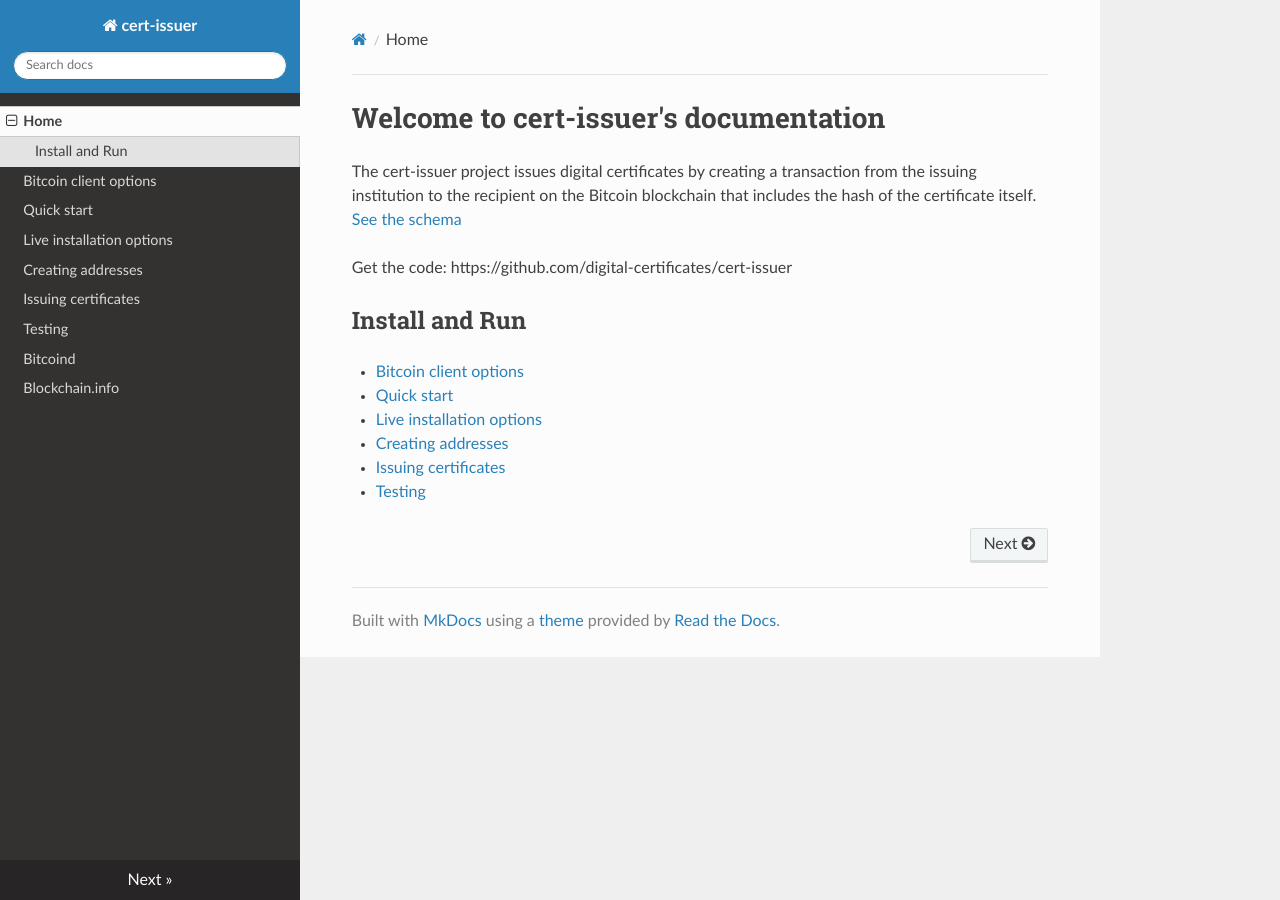
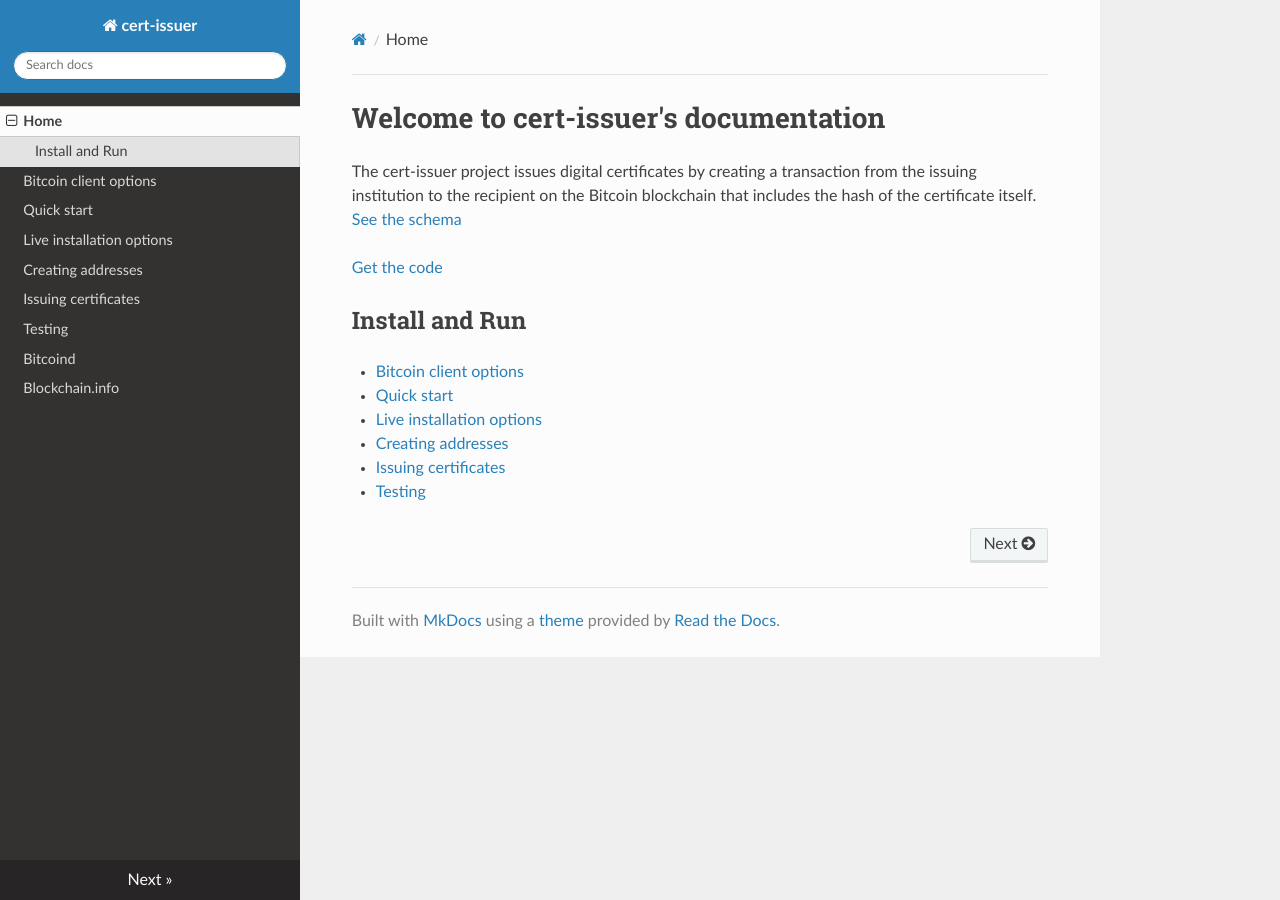
Before and after one commit to blockchain-certificates/cert-issuer, an MkDocs documentation site: the page built from docs/index.md, in a window 1280 px wide. Built offline with MkDocs 1.6.1, drawn with Linux system fonts in a browser that asks for light colours; nearby versions of some CDN libraries; old or Windows-style settings are respelled for this version of MkDocs.

Commit message:
Update index.md
show as link in RTD

```diff
--- a/docs/index.md
+++ b/docs/index.md
@@ -3,7 +3,7 @@ Welcome to cert-issuer's documentation
 The cert-issuer project issues digital certificates by creating a transaction from the issuing institution to the
 recipient on the Bitcoin blockchain that includes the hash of the certificate itself. [See the schema](https://github.com/digital-certificates/cert-schema)
 
-Get the code: https://github.com/digital-certificates/cert-issuer
+[Get the code](https://github.com/digital-certificates/cert-issuer)
 
 
 Install and Run
```
